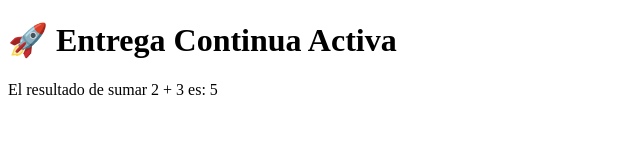
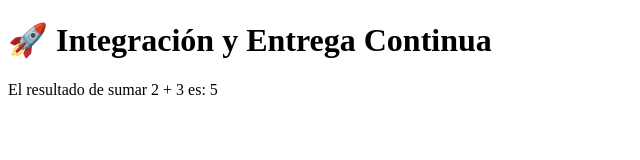
Before and after one commit to MatiasAFernandez/CICD, a website: page dist/index.html in a window 1280 px wide. Shown: the whole page, without its empty margins (0-640 px from the left). Drawn offline with Linux system fonts and the light colour scheme; files whose address does not match are found by name.

Commit message:
CI/CD v1

```diff
--- a/dist/index.html
+++ b/dist/index.html
@@ -5,7 +5,7 @@
   <title>CI/CD con GitHub Pages</title>
 </head>
 <body>
-  <h1>🚀 Entrega Continua Activa</h1>
+  <h1>🚀 Integración y Entrega Continua</h1>
   <p id="resultado">Cargando resultado...</p>
 
   <script type="module">
```
